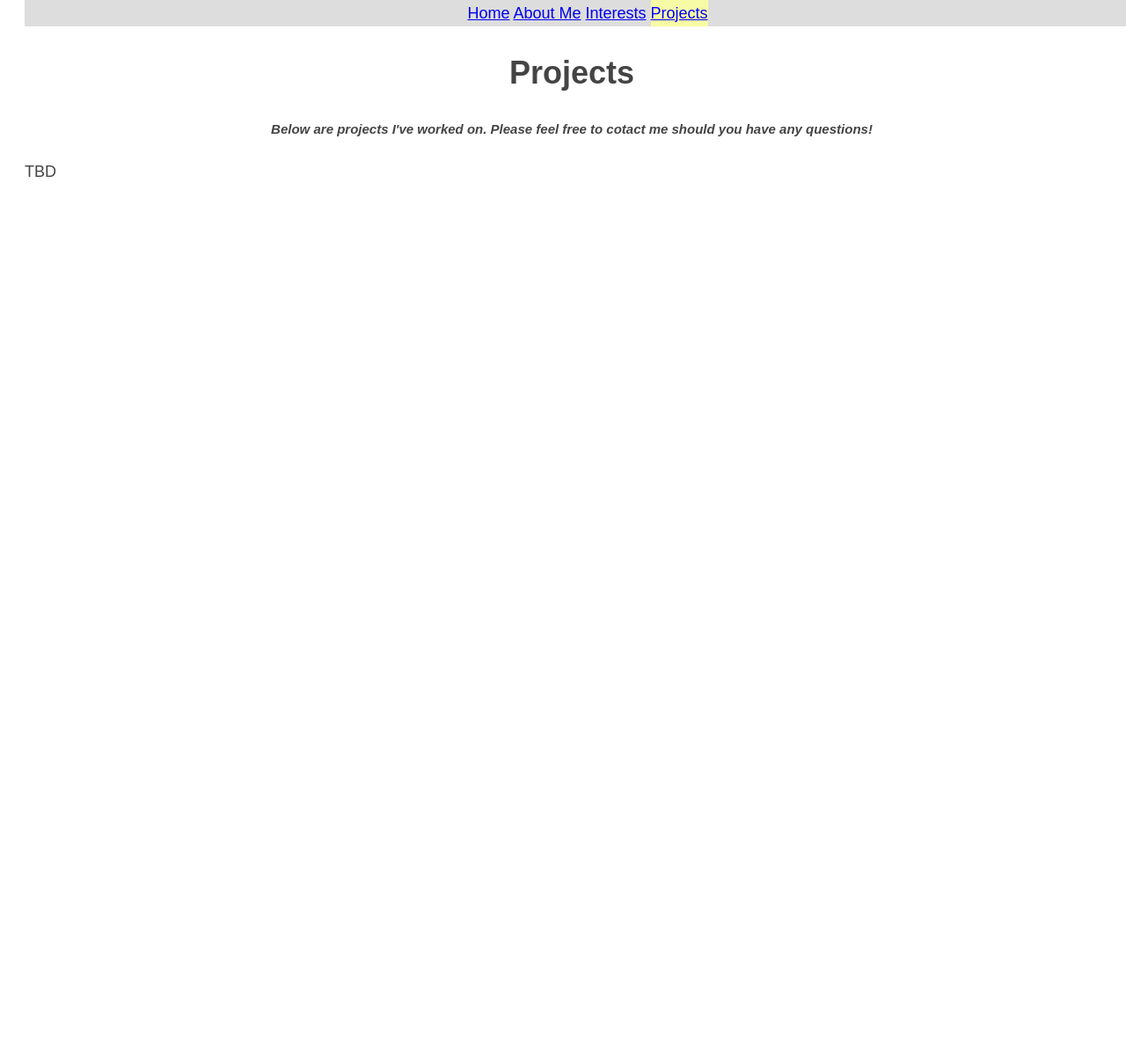
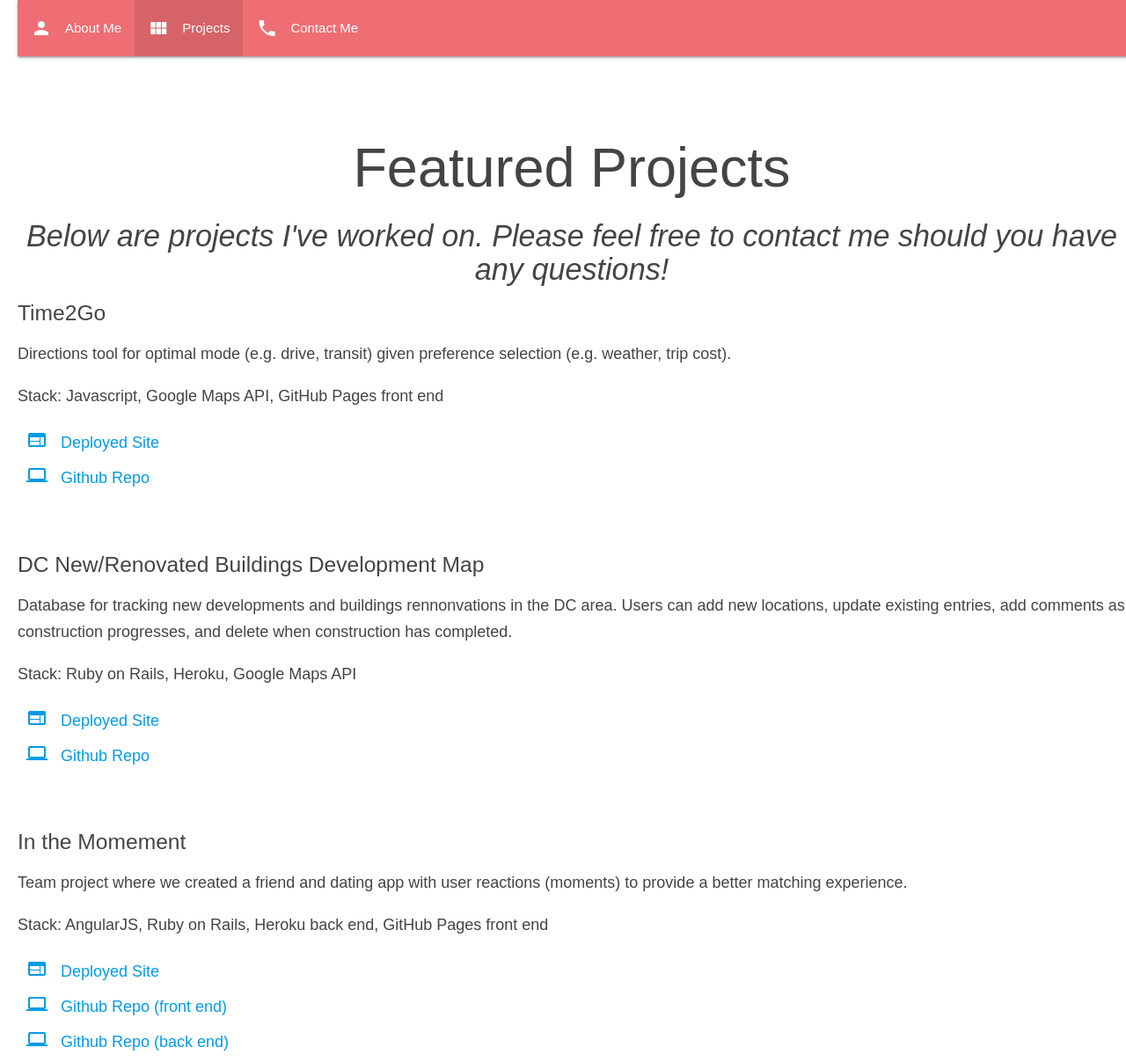
Before and after one commit to alpha2262/alpha2262.github.io, a plain HTML site: page projects.html in a window 1280 px wide. Shown: the whole page at 88% size. Before the commit the page ends 800 px from the top, so only its background shows below. Drawn offline with nearby package versions, Linux system fonts and the light colour scheme; a web font is replaced by a local one.

Commit message:
reworked layout, still in process of adding content and styling pictures

```diff
--- a/projects.html
+++ b/projects.html
@@ -1,24 +1,58 @@
-<DOCTYPE html>
+<!DOCTYPE html>
 <html>
   <head>
     <title>Michael Holzheimer: Projects</title>
     <link rel="stylesheet" href="styles.css" />
     <link href='https://fonts.googleapis.com/css?family=Muli' rel='stylesheet' type='text/css'>
-    <nav>
-      <a href="index.html">Home</a>
-      <a href="About_Me.html">About Me</a>
-      <a href="Interests.html">Interests</a>
-      <a href="projects.html" class="active">Projects</a>
-    </nav>
+    <link rel="stylesheet" href="https://cdnjs.cloudflare.com/ajax/libs/materialize/0.97.7/css/materialize.min.css">
+    <script src="https://cdnjs.cloudflare.com/ajax/libs/materialize/0.97.7/js/materialize.min.js"></script>
+    <link href="https://fonts.googleapis.com/icon?family=Material+Icons" rel="stylesheet">
   </head>
 
-<img="projects1" scr="https://www.planet-source-code.com/vb/2010Redesign/images/LangugeHomePages/HTML5_CSS_JavaScript.png" alt="javascript"/>
 
 <body>
-  <h1>Projects</h1>
-  <h2>Below are projects I've worked on. Please feel free to cotact me should you have any questions! </h2>
-  <p> TBD </p>
+  <div class="navbar-fixed">
+      <nav>
+          <div class="nav-wrapper">
+            <a href="#!" class="brand-logo"></a>
+            <ul class="left hide-on-med-and-down">
+              <li><a href="about_me.html"><i class="material-icons left">person</i>About Me</a></li>
+              <li class="active"><a href="projects.html"><i class="material-icons left">view_module</i>Projects</a></li>
+              <li><a href="contact.html"><i class="material-icons left">phone</i>Contact Me</a></li>
+            </ul>
+          </div>
+        </nav>
+      </div>
+  <h1>Featured Projects</h1>
+  <h4>Below are projects I've worked on. Please feel free to contact me should you have any questions!</h4>
+  <h5>Time2Go</h5>
+    <p>Directions tool for optimal mode (e.g. drive, transit) given preference selection (e.g. weather, trip cost).</p>
+    <p>Stack: Javascript, Google Maps API, GitHub Pages front end</p>
+      <ul class="external-links">
+        <li><a href="http://alpha2262.github.io/carbegone/map3"><i class="material-icons left">web</i>Deployed Site</a></li>
+        <li><a href="https://github.com/alpha2262/carbegone"><i class="material-icons left">computer</i>Github Repo</a></li>
+      </ul>
+      <br />
+  <h5>DC New/Renovated Buildings Development Map</h5>
+      <p>Database for tracking new developments and buildings rennonvations in the DC area. Users can add new locations, update existing entries, add comments as construction progresses, and delete when construction has completed.</p>
+      <p>Stack: Ruby on Rails, Heroku, Google Maps API</p>
+        <ul class="external-links">
+            <li><a href="https://dc-development-map.herokuapp.com/"><i class="material-icons left">web</i>Deployed Site</a></li>
+            <li><a href="https://github.com/alpha2262/DC_development_map"><i class="material-icons left">computer</i>Github Repo</a></li>
+        </ul>
+        <br />
+  <h5>In the Momement</h5>
+    <p>Team project where we created a friend and dating app with user reactions (moments) to provide a better matching experience.</p>
+    <p>Stack: AngularJS, Ruby on Rails, Heroku back end, GitHub Pages front end</p>
+      <ul class="external-links">
+        <li><a href="https://seantay.github.io/In-the-moment/"><i class="material-icons left">web</i>Deployed Site</a></li>
+        <li><a href="https://github.com/SeanTay/In-the-moment"><i class="material-icons left">computer</i>Github Repo (front end)</a></li>
+        <li><a href="https://github.com/SeanTay/datingapp-rails"><i class="material-icons left">computer</i>Github Repo (back end)</a></li>
+      </ul>
+      <br />
 
+  <!-- <h5>Concentration</h5>
+    <p>First javascript project I developed. A simple concentration game for mathcing squares</p> -->
 
-</body>
+  </body>
 </html>
--- a/styles.css
+++ b/styles.css
@@ -6,9 +6,9 @@
 *//
 
 *{
-margin:0
-padding:0
-border:0
+margin:0;
+padding:0;
+border:0;
 font-size:inherit;
 font-weight:inherit;
 font-family: inherit;
@@ -31,15 +31,24 @@ p{
   text-align: left;
 }
 
-p:hover{
-  background-color: #39AC4E;
-  color: white;
+.external-links li{
+  padding-left: 10px;
+  padding-right: 10px;
+  padding-top: 5px;
+  padding-bottom: 5px;
+}
+
+.external-links li:hover{
+  background-color: #e1bee7;
   display:inline-block;
   opacity: 50%;
-  transition-duration: 5s;
   border-radius: 75%
   padding: 20px;
+  transition: all 2s ease;
+  border-radius: 35%;
+  /*transition-duration: 3s;*/
 }
+
 
 nav{
   text-decoration-style: wavy;
@@ -50,6 +59,7 @@ nav{
   top: 0px;
   width: 100%;
   float: right;
+  background-color: blue;
   color: blue;
   background-color: #dddddd;
   display: block;
@@ -80,22 +90,41 @@ h1{
   text-align: center;
 }
 
-h2{
+h4{
   font-size: 15px;
   line-height:inherit;
   font-style: italic;
   text-align: center;
 }
 
-img{
+h5 {
+  line-height:inherit;
+  font-style: bold;
+  text-align:left;
+}
+
+}
+
+img {
   width: 30%;
   height:auto;
   border-radius: 50%;
   position:static;
-
 }
 
-.center {
+#index-page1 {
+  opacity: 0%;
+  transition: all 2s ease;
+  transition-duration: 3s;
+  transition-delay: 1s;
+}
+
+/*#index-page2 {
+  copy index 1; delay 2 s
+}*/
+
+
+.center .picture {
   width: 50%;
   margin:auto;
   border: 5px solid black;
```
Also changed, not shown: About_Me.html (+27 -14 lines), contact.html (added, +38 -0 lines), index.html (+20 -15 lines), interests.html (deleted, +0 -26 lines), 1 other file.
